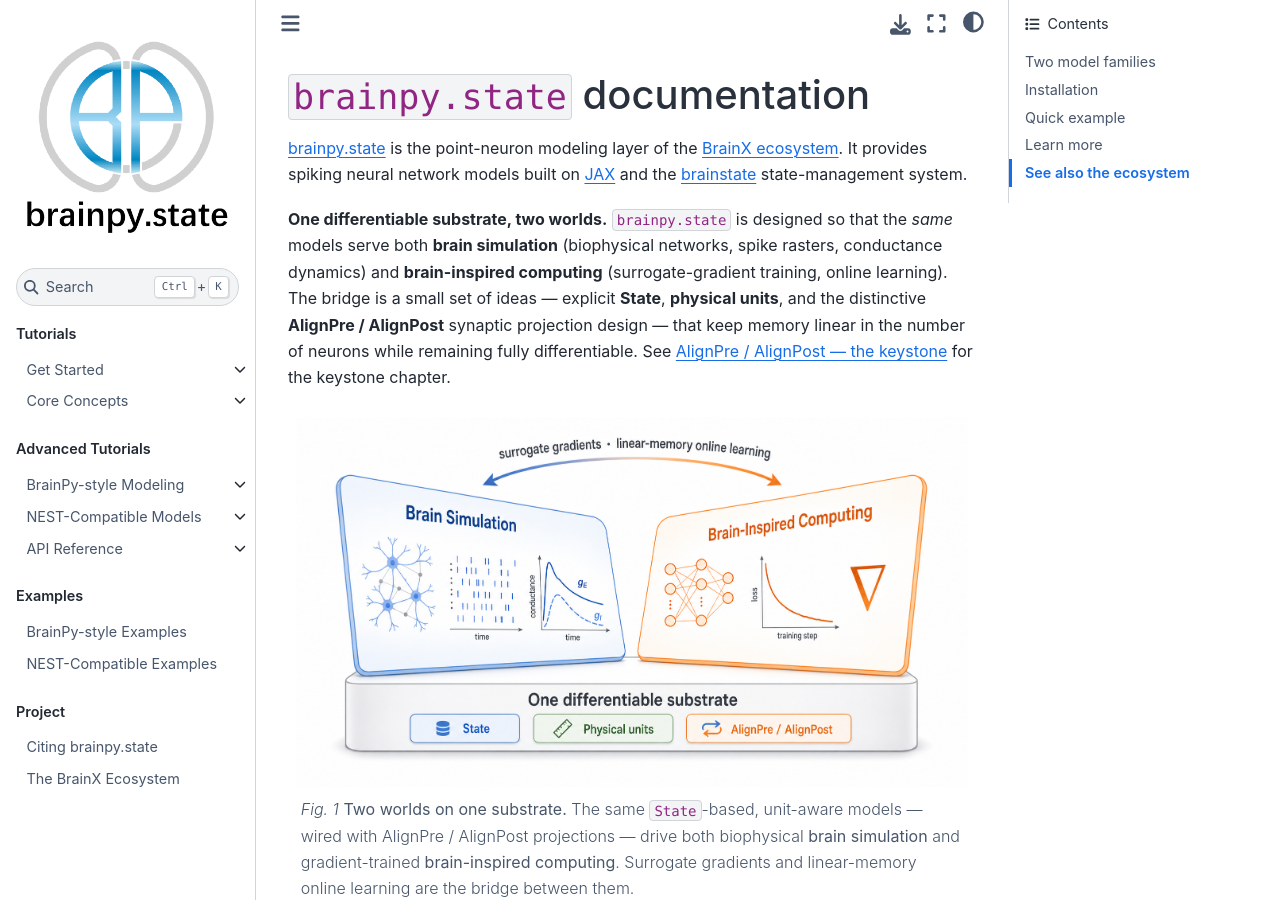
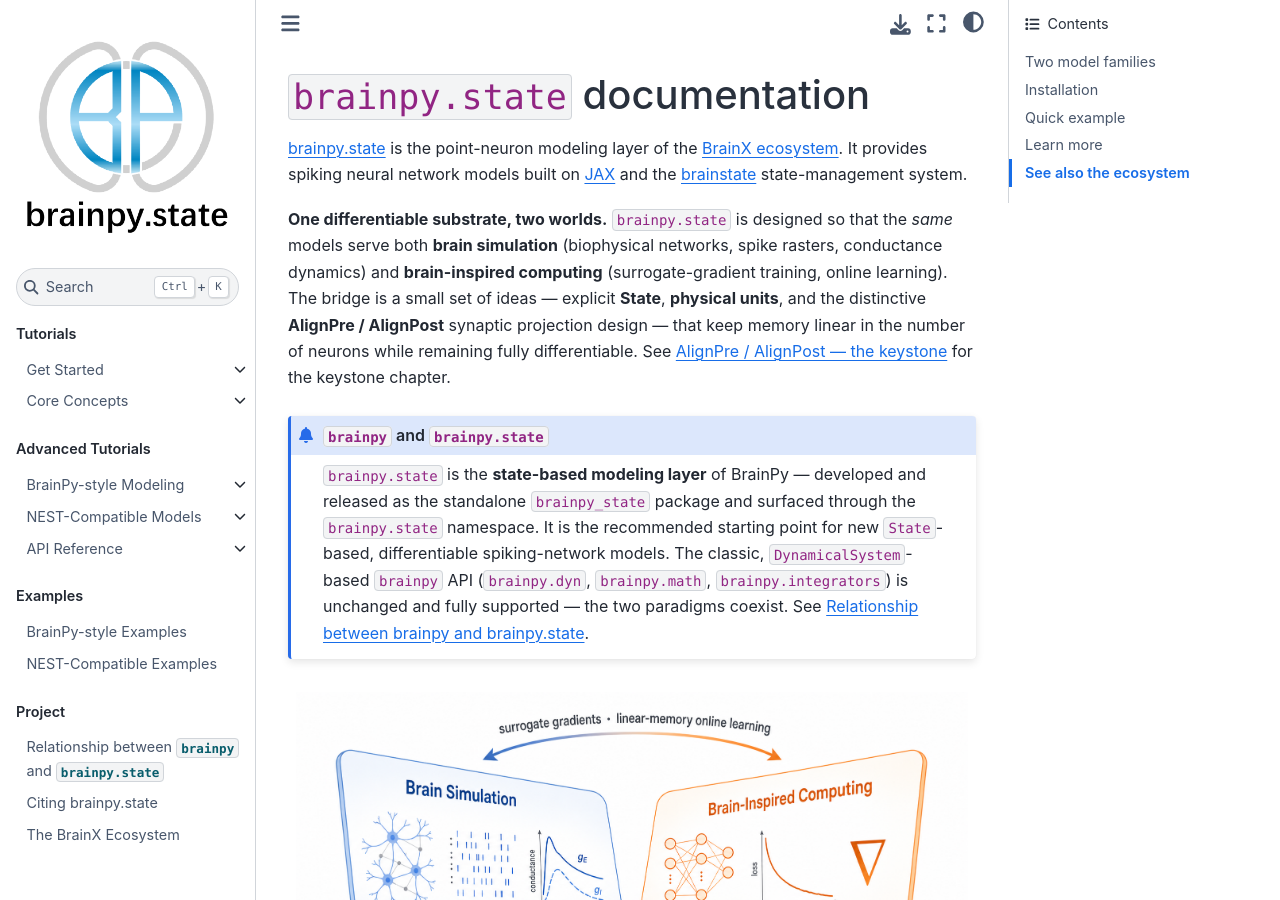
Before and after one commit to chaobrain/brainpy.state, a Sphinx documentation site: the page built from docs/index.rst, in a window 1280 px wide and 900 px high. Built offline with Sphinx 7.4.7 and the Sphinx Book theme 1.1.4, drawn with Linux system fonts in a browser that asks for light colours; pages that are not in the unit, such as notebooks, are missing from menus.

Commit message:
docs: declare the brainpy / brainpy.state relationship (#92)
Add an additive (non-deprecation) declaration of how classic brainpy and the
state-based brainpy.state layer relate, modeled on Numba's CUDA status notice:
a dedicated docs/project/relationship.rst page plus a short admonition on the
landing page linking to it.

```diff
--- a/docs/index.rst
+++ b/docs/index.rst
@@ -15,6 +15,16 @@
 **AlignPre / AlignPost** synaptic projection design — that keep memory linear in
 the number of neurons while remaining fully differentiable. See
 :doc:`concepts/alignpre-alignpost` for the keystone chapter.
+
+.. admonition:: ``brainpy`` and ``brainpy.state``
+
+   ``brainpy.state`` is the **state-based modeling layer** of BrainPy — developed and
+   released as the standalone ``brainpy_state`` package and surfaced through the
+   ``brainpy.state`` namespace. It is the recommended starting point for new
+   ``State``-based, differentiable spiking-network models. The classic,
+   ``DynamicalSystem``-based ``brainpy`` API (``brainpy.dyn``, ``brainpy.math``,
+   ``brainpy.integrators``) is unchanged and fully supported — the two paradigms
+   coexist. See :doc:`project/relationship`.
 
 .. figure:: /_static/bridging-concept.png
    :alt: A bridge diagram. On the left, a blue "Brain Simulation" panel with a
@@ -282,5 +292,6 @@
    :caption: Project
 
    changelog.md
+   project/relationship
    project/citing
    project/ecosystem
```
Also changed, not shown: docs/project/relationship.rst (added, +58 -0 lines).
